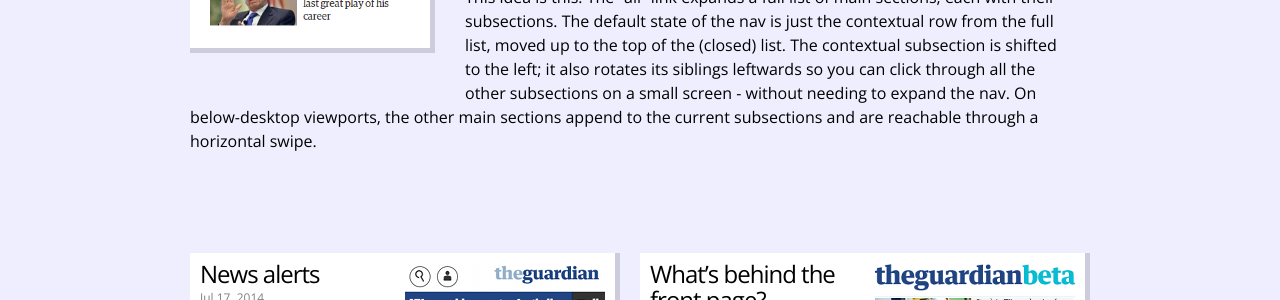
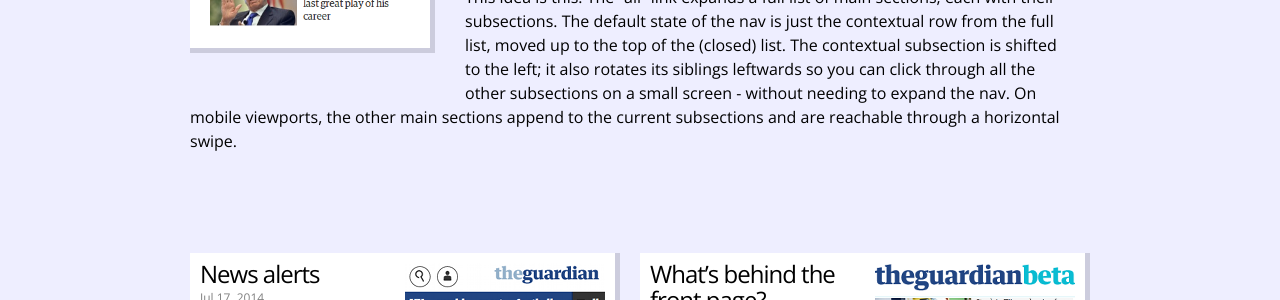
Before and after one commit to stephanfowler/stephanfowler.github.io, a Jekyll site: the page built from _posts/2014-07-16-guardian-navigation.md, in a window 1280 px wide. Shown: the part 358-658 px from the top of the page. Built offline with Jekyll 4.4.1, drawn with Linux system fonts in a browser that asks for light colours; some of the changed text lies outside the part shown.

Commit message:
GuNav post

```diff
--- a/_posts/2014-07-16-guardian-navigation.md
+++ b/_posts/2014-07-16-guardian-navigation.md
@@ -10,4 +10,4 @@ categories:
 
 I prototyped the navigation bar for the Guardian responsive beta site, which has now gone production. See the [raw prototype](http://stephanfowler.com/nav-hack/index4.html?section=culture&sub=music) and the [final product](http://theguardian.com/uk). There's a writeup of the development process on the [Guardian Developer blog](http://www.theguardian.com/help/insideguardian/2014/jul/11/-sp-navigating-the-guardian).
 
-This idea is this. The "all" link expands a full list of main sections, each with their subsections.  The default state of the nav is just the contextual row from the full list, moved up to the top of the (closed) list. The contextual subsection is shifted to the left; it also rotates its siblings leftwards so you can click through all the other subsections on a small screen - without needing to expand the nav. On below-desktop viewports, the other main sections append to the current subsections and are reachable through a horizontal swipe.
+This idea is this. The "all" link expands a full list of main sections, each with their subsections.  The default state of the nav is just the contextual row from the full list, moved up to the top of the (closed) list. The contextual subsection is shifted to the left; it also rotates its siblings leftwards so you can click through all the other subsections on a small screen - without needing to expand the nav. On mobile viewports, the other main sections append to the current subsections and are reachable through a horizontal swipe.
```
